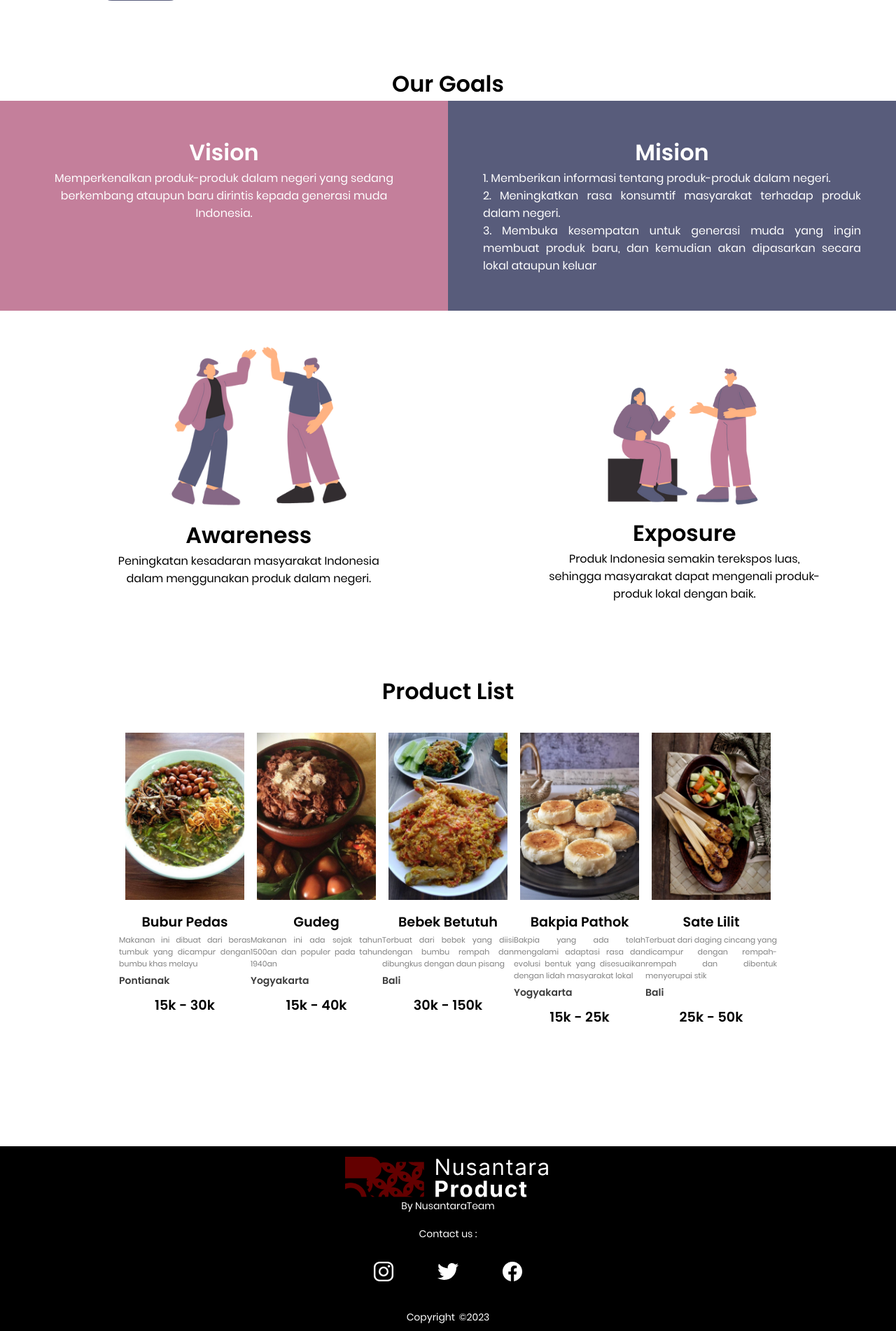
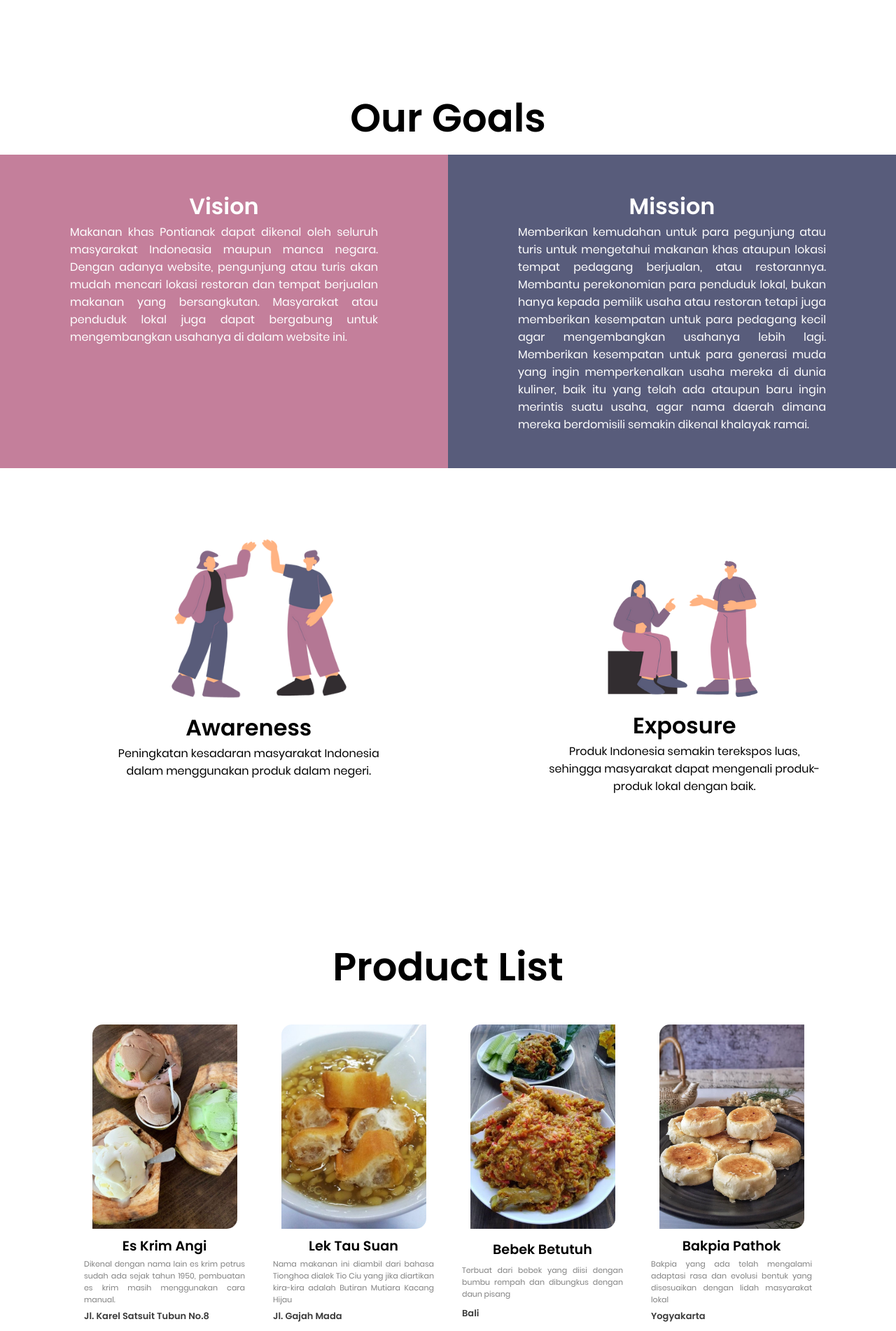
Before and after one commit to Fendy0999/WebUTS, a PHP site: page / in a window 1280 px wide. Shown: the part 582-2484 px from the top of the page at 70% size. Run offline with PHP 8.4, Linux system fonts and the light colour scheme.

Commit message:
Update Github HTML+CSS

```diff
--- a/index.html
+++ b/index.html
@@ -41,9 +41,9 @@
         <div class="home" id="home">
             <div class="kolom">
                 <p class="deskripsi">Halo Nusanprodusian...</p>
-                <h3>APA PRODUK LOKAL YANG PERNAH ANDA GUNAKAN?</h3>
+                <h3>APA KALIAN SUKA DENGAN MAKANAN DAN MINUMAN LOKAL?</h3>
                 <p>Disini kamu dapat temukan beragam produk Lokal Indonesia yang kualitasnya tidak kalah bagusnya dengan produk luar. Ayo dukung pemakaian produk dalam negeri, kalian akan menjadi penggerak bangsa lewat campaign ini. Jangan malu untuk menggunakan produk bangsa-mu sendiri.</p>
-                <a href="#" class="tbl-hitam">Lihat Produk</a>
+                <a href="#listproduct" class="tbl-hitam">Lihat Produk</a>
             </div>
             <div class="kolom2">
                 <img class="orghomepict" src="assets/images/orghome.png">
@@ -59,11 +59,11 @@
         <div class="container">
             <div class="right-column">
                 <h1>Vision</h1>
-                <p>Memperkenalkan produk-produk dalam negeri yang sedang berkembang ataupun baru dirintis kepada generasi muda Indonesia. </p>
+                <p>Makanan khas Pontianak dapat dikenal oleh seluruh masyarakat Indoneasia maupun manca negara. Dengan adanya website, pengunjung atau turis akan mudah mencari lokasi restoran dan tempat berjualan makanan yang bersangkutan. Masyarakat atau penduduk lokal juga dapat bergabung untuk mengembangkan usahanya di dalam website ini.</p>
             </div>
             <div class="left-column">
-                <h1>Mision</h1>
-                <p>1. Memberikan informasi tentang produk-produk dalam negeri.<br> 2. Meningkatkan rasa konsumtif masyarakat terhadap produk dalam negeri.<br> 3. Membuka kesempatan untuk generasi muda yang ingin membuat produk baru, dan kemudian akan dipasarkan secara lokal ataupun keluar</p>
+                <h1>Mission</h1>
+                <p>Memberikan kemudahan untuk para pegunjung atau turis untuk mengetahui makanan khas ataupun lokasi tempat pedagang berjualan, atau restorannya.  Membantu perekonomian para penduduk lokal, bukan hanya kepada pemilik usaha atau restoran tetapi juga memberikan kesempatan untuk para pedagang kecil agar mengembangkan usahanya lebih lagi.  Memberikan kesempatan untuk para generasi muda yang ingin memperkenalkan usaha mereka  di dunia kuliner,  baik itu yang telah ada ataupun baru ingin merintis suatu usaha, agar nama daerah dimana mereka berdomisili semakin dikenal khalayak ramai.</p>
             </div>
 
         </div>
@@ -84,11 +84,97 @@
     </div>
 
     <!--Product List-->
-    <div class="product-list" id="listproduct">
+    <div id="listproduct">
+        <div class="product-list">
+            <div class="kolom_judul">
                 <h1>Product List</h1>
+            </div>
         </div>
 
         <!--F&B Section-->
+        <div class="product-container">
+            <div class="product">
+              <img src="assets/images/eskrimangi.png" alt="Product Image">
+              <h3>Es Krim Angi</h3>
+              <p>Dikenal dengan nama lain es krim petrus sudah ada sejak tahun 1950,
+                pembuatan es krim masih menggunakan cara manual.
+              </p>
+              <h4>Jl. Karel Satsuit Tubun No.8</h4>
+              <span>Rp. 18k-30k</span>
+            </div>
+
+            <div class="product">
+              <img src="assets/images/lektausuan.png" alt="Product Image">
+              <h3>Lek Tau Suan</h3>
+              <p>Nama makanan ini diambil dari bahasa Tionghoa dialek
+                Tio Ciu yang jika diartikan kira-kira adalah Butiran Mutiara Kacang Hijau
+              </p>
+              <h4>Jl. Gajah Mada</h4>
+              <span>Rp. 6k</span>
+            </div>
+
+            <div class="product">
+                <img src="assets/images/bebekbetutuh.png" alt="Product Image">
+                <h3>Bebek Betutuh</h3>
+                <p>Terbuat dari bebek yang diisi dengan bumbu
+                    rempah dan dibungkus dengan daun pisang
+                </p>
+                <h4>Bali</h4>
+                <span>30k - 150k</span>
+            </div>
+
+            <div class="product">
+                <img src="assets/images/bakpia.png" alt="Product Image">
+                <h3>Bakpia Pathok</h3>
+                <p>Bakpia yang ada telah mengalami adaptasi rasa dan
+                    evolusi bentuk yang disesuaikan dengan lidah masyarakat lokal
+                </p>
+                <h4>Yogyakarta</h4>
+                <span>15k - 25k</span>
+            </div>
+        </div>
+
+        <div class="product-container">
+            <div class="product">
+              <img src="assets/images/kopiasiang.png" alt="Product Image">
+              <h3>Kopi Asiang</h3>
+              <p>Warung Kopi Asiang sudah berdiri sejak tahun 1958,
+                usaha turun-temurun ini sudah berusia 61 tahun.
+              </p>
+              <h4>Jl. Merapi, Pontianak Selatan</h4>
+              <span>Rp. 13k-14k</span>
+            </div>
+
+            <div class="product">
+              <img src="assets/images/chaikueali.png" alt="Product Image">
+              <h3>Chai Kue Ali</h3>
+              <p>Makanan ini merupakan hasil olahan yang dibawa oleh keturunan
+                 Tionghoa yang merantau dari Tiongkok kemudian datang dan menetap di Indonesia
+              </p>
+              <h4>Jl. Ismail Marzuki No.4</h4>
+              <span>Rp. 4k/pcs</span>
+            </div>
+
+            <div class="product">
+                <img src="assets/images/chehuntiaw.png" alt="Product Image">
+                <h3>Ce Hun Tiau Ahua</h3>
+                <p>Perpaduan bongko/ati pari khas Pontianak dengan ce hun tiau dan
+                    cincaunya membuat kamu bisa kenyang sementara sebelum menyantap makanan berat
+                </p>
+                <h4>Jl. Letjend Suprapto</h4>
+                <span>Rp. 10k-15k</span>
+            </div>
+
+            <div class="product">
+                <img src="assets/images/sotongpangkong.png" alt="Product Image">
+                <h3>Sotong Pangkong</h3>
+                <p>Asal kata Sotong Pangkong adalah dari bahasa Melayu. Sering disalahartikan dengan cumi-cumi
+                </p>
+                <h4>Jl. Merdeka Barat No.577</h4>
+                <span>Rp. 10k-20k</span>
+            </div>
+        </div>
+
         <div class="product-container">
             <div class="product">
               <img src="assets/images/buburpedas.png" alt="Product Image">
@@ -129,15 +215,8 @@
                 <h4>Yogyakarta</h4>
                 <span>15k - 25k</span>
             </div>
+        </div>
 
-        <div class="product">
-            <img src="assets/images/satelilit.png" alt="Product Image">
-            <h3>Sate Lilit</h3>
-            <p>Terbuat dari daging cincang yang dicampur dengan rempah-rempah dan dibentuk menyerupai stik
-            </p>
-            <h4>Bali</h4>
-            <span>25k - 50k</span>
-        </div>
     </div>
 
     <!--untuk footer-->
--- a/style.css
+++ b/style.css
@@ -5,6 +5,7 @@
     box-sizing: border-box;
     font-family: 'Poppins', sans-serif;
     list-style: none;
+    scroll-behavior: smooth;
 }
 
 @font-face {
@@ -75,7 +76,7 @@ header{
 }
 
 .navbar-menu a.active {
-    color: red;
+    color: black;
 }
 
 .main {
@@ -208,6 +209,8 @@ header{
 
 .kolom_judul{
     text-align: center;
+    margin: 40px 0 10px 0;
+    font-size: 1.75em;
 }
 
 .kolom2{
@@ -226,11 +229,11 @@ header{
 
 .kolom h3 {
     font-family: 'Montserrat', sans-serif;
-    font-weight: 20px;
-    font-size: 42px;
+    font-weight: 18px;
+    font-size: 38px;
     width: 100%;
-    line-height: 55px;
-    text-align: justify;
+    line-height: 50px;
+    text-align: left;
 }
 
 .kolom p {
@@ -258,7 +261,7 @@ header{
 
 .our-goals {
     text-align: center;
-    padding-top: 45px;
+    padding: 50px 0;
 }
 
 .container {
@@ -271,8 +274,7 @@ header{
     flex: 1;
     background-color: #585C7B;
     color: white;
-    padding: 50px;
-    height: 300px;
+    padding: 50px 100px;
 }
 
 .left-column h1 {
@@ -287,8 +289,11 @@ header{
     flex: 1;
     background-color: #C47F9B;
     color: white;
-    padding: 50px;
-    height: 300px;
+    padding: 50px 100px;
+}
+
+.right-column p {
+    text-align: justify;
 }
 
 .container-content {
@@ -332,12 +337,7 @@ header{
     flex-direction: column;
     justify-content: center;
     align-items: center;
-    margin-top: 30px;
-    margin-bottom: 15px;
-}
-
-.product-list h1 {
-    margin:10px 0;
+    padding-top: 100px;
 }
 
 footer {
@@ -431,17 +431,26 @@ a.tbl-hitam:hover {
 
 .product-container {
     display: flex;
-    padding: 170px;
+    padding: 100px;
     padding-top: 10px;
+    padding-bottom: 3px;
+    justify-content: center;
   }
 
   .product {
     width: 250px;
     text-align: center;
+    padding: 20px;
+    display: flex;
+    flex: 1;
+    flex-direction: column;
+    justify-content: space-between;
+    align-items: center;
   }
 
   .product img {
     width: 90%;
+    border-radius: 15px 0px 15px 0px;
   }
 
   .product h3 {
@@ -458,14 +467,21 @@ a.tbl-hitam:hover {
 
 .product h4 {
     color:rgb(59, 59, 59);
-    font-size: 14px;
+    font-size: 13px;
     margin-top: 5px;
-    text-align: left;
+    align-self: flex-start;
 }
 
-  .product span {
+.product span {
     display: block;
     margin-top: 10px;
     font-weight: bold;
     font-size: 1.2rem;
-  }
+    align-self: flex-end;
+    padding: 2px 0px 5px;
+}
+
+.product-container{
+    display: flex;
+    /* align-content: center; */
+}
```
Also changed, not shown: assets/images/chaikueali.png (added), assets/images/chehuntiaw.png (added), assets/images/eskrimangi.png (added), assets/images/kopiasiang.png (added), assets/images/lektausuan.png (added), assets/images/sotongpangkong.png (added). Lines whose indentation alone changed are shown as unchanged.
